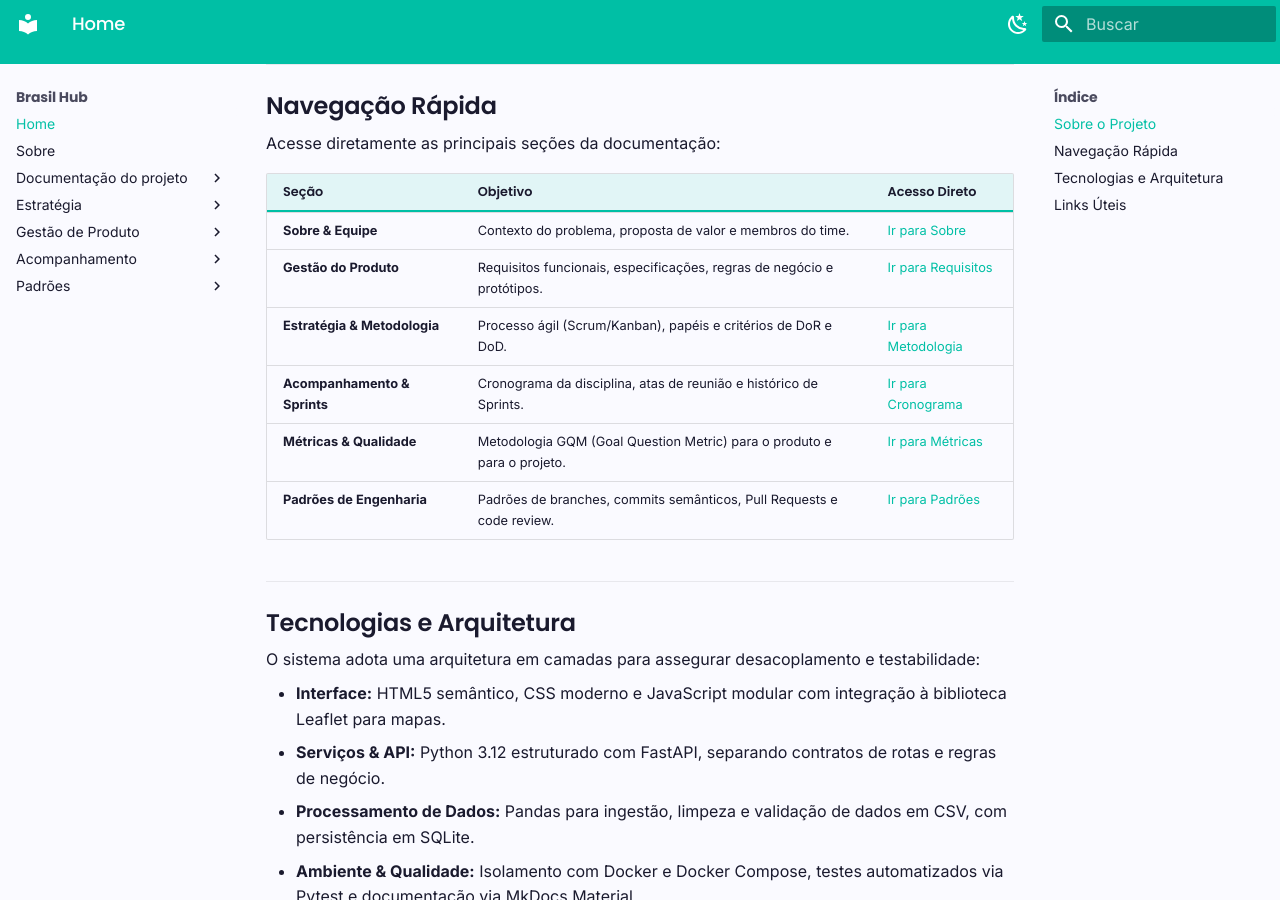
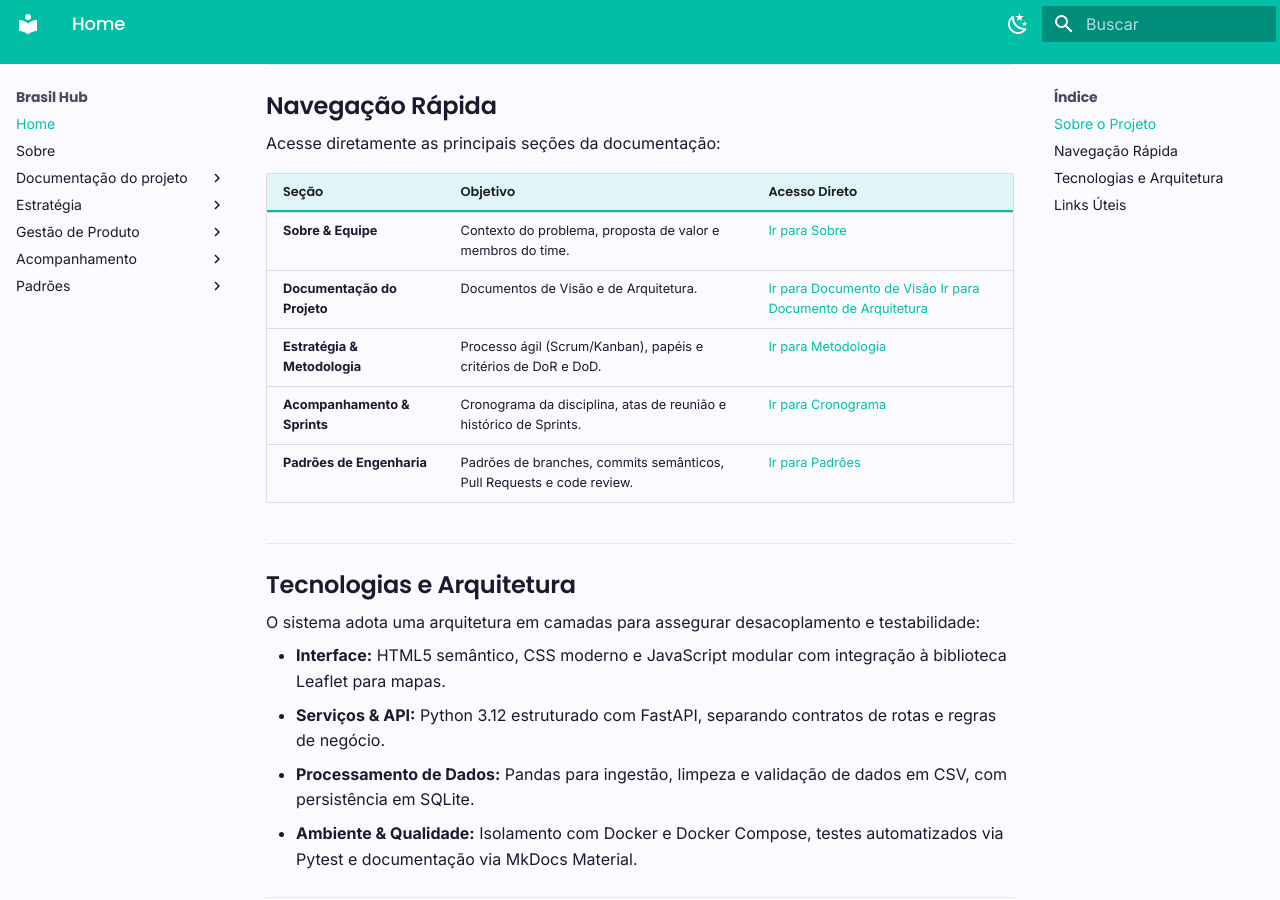
Before and after one commit to FGA0138-MDS-Ajax/2026.2-T02-Dijkstra, an MkDocs documentation site: the page built from docs/index.md, in a window 1280 px wide and 900 px high, scrolled down 417 px. Built offline with MkDocs 1.6.1 and Material for MkDocs 9.7.7, drawn with Linux system fonts in a browser that asks for light colours.

Commit message:
docs: arrumando caminho do docs de visão e arquitetura na pagina Sobre

```diff
--- a/docs/index.md
+++ b/docs/index.md
@@ -19,10 +19,9 @@ Acesse diretamente as principais seções da documentação:
 | Seção | Objetivo | Acesso Direto |
 | :--- | :--- | :--- |
 |  **Sobre & Equipe** | Contexto do problema, proposta de valor e membros do time. | [Ir para Sobre](sobre.md) |
-|  **Gestão do Produto** | Requisitos funcionais, especificações, regras de negócio e protótipos. | [Ir para Requisitos](gestao/requisitos.md) |
+|  **Documentação do Projeto** | Documentos de Visão e de Arquitetura. | [Ir para Documento de Visão](documentos/visao/index.md) [Ir para Documento de Arquitetura](documentos/arquitetura/index.md)|
 |  **Estratégia & Metodologia** | Processo ágil (Scrum/Kanban), papéis e critérios de DoR e DoD. | [Ir para Metodologia](estrategia/metodologia.md) |
 |  **Acompanhamento & Sprints** | Cronograma da disciplina, atas de reunião e histórico de Sprints. | [Ir para Cronograma](acompanhamento/cronograma.md) |
-|  **Métricas & Qualidade** | Metodologia GQM (Goal Question Metric) para o produto e para o projeto. | [Ir para Métricas](metricas/gqm-projeto.md) |
 |  **Padrões de Engenharia** | Padrões de branches, commits semânticos, Pull Requests e code review. | [Ir para Padrões](padroes/branches.md) |
 
 ---
```
Also changed, not shown: docs/documentos/visao/index.md (+1 -0 lines), docs/documentos/index.md (deleted).
